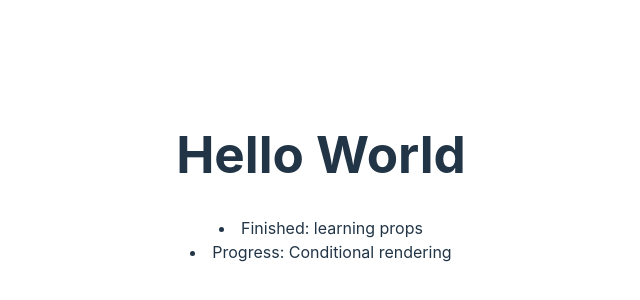
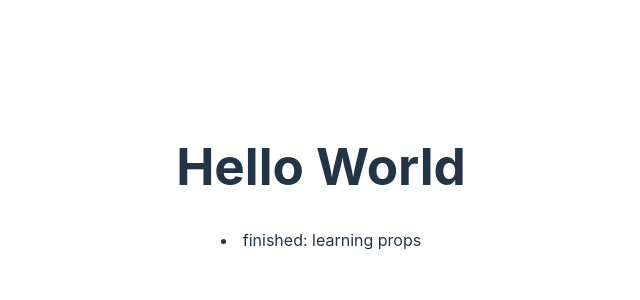
Before and after one commit to AskatAsh/React-JS-Practice, a React (Vite) app in the folder first-react/: page / in a window 1280 px wide. Shown: the part 222-522 px from the top of the page, without its empty margins (319-959 px from the left). Built offline with nearby package versions, Linux system fonts and the light colour scheme.

Commit message:
used ternary operator for conditional rendering

```diff
--- a/first-react/src/Todo.jsx
+++ b/first-react/src/Todo.jsx
@@ -1,8 +1,14 @@
+// export default function Todo({task, isDone}){
+//     if(isDone){
+//         return <li>Finished: {task}</li>
+//     }
+//     else{
+//         return <li>Progress: {task}</li>
+//     }
+// }
+
 export default function Todo({task, isDone}){
     if(isDone){
-        return <li>Finished: {task}</li>
-    }
-    else{
-        return <li>Progress: {task}</li>
+        return <li>{isDone ? "finished" : "ON going"}: {task}</li>
     }
 }
```
